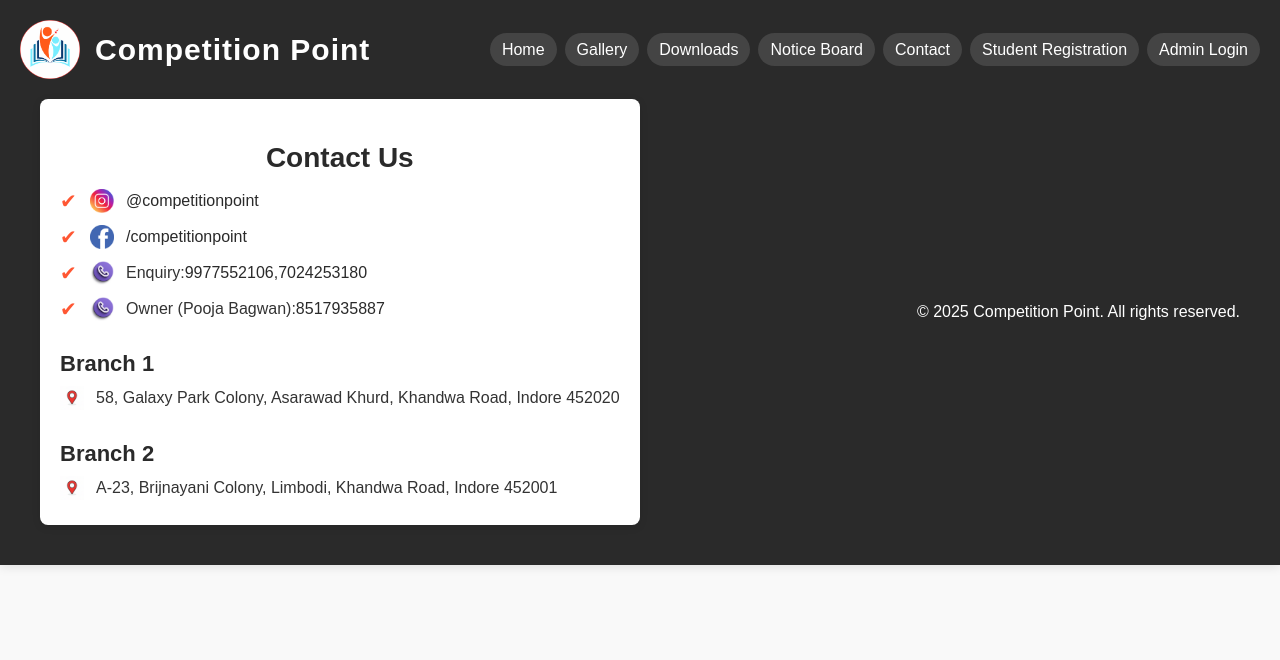
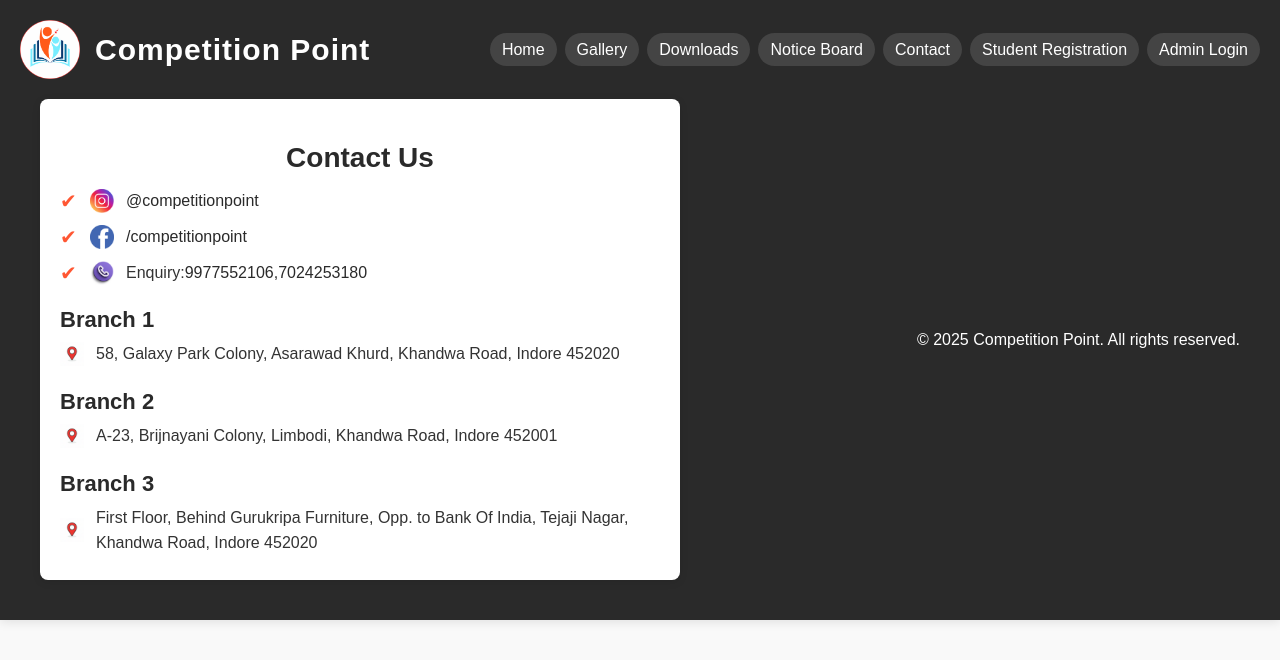
Before and after one commit to competitionpoint/indore, a plain HTML site: page contact.html in a window 1280 px wide. Drawn offline with Linux system fonts and the light colour scheme.

Commit message:
Update contact.html

```diff
--- a/contact.html
+++ b/contact.html
@@ -12,7 +12,7 @@
       background-color: white;
       border-radius: 8px;
       box-shadow: 0 2px 8px rgba(0,0,0,0.1);
-      color: #333; /* ensure default text is dark */
+      color: #333;
     }
     .contact-section h2 {
       font-size: 28px;
@@ -49,8 +49,7 @@
     .branch {
       margin-top: 30px;
       max-width: 600px;
-      margin-left: auto;
-      margin-right: auto;
+      margin: 0 auto;
     }
     .branch h3 {
       font-size: 22px;
@@ -62,7 +61,7 @@
       align-items: center;
       margin: 4px 0;
       font-size: 1rem;
-      color: #333; /* dark text for address */
+      color: #333;
     }
     .branch p a {
       color: #2a2a2a;
@@ -104,12 +103,9 @@
         </li>
         <li>
           <img src="contact.png" alt="Phone" class="icon">
-          Enquiry: <a href="tel:9977552106">9977552106</a>, <a href="tel:7024253180">7024253180</a>
+          Enquiry: <a href="tel:9977552106">9977552106</a> , <a href="tel:7024253180">7024253180</a>
         </li>
-        <li>
-          <img src="contact.png" alt="Owner" class="icon">
-          Owner (Pooja Bagwan): <a href="tel:8517935887">8517935887</a>
-        </li>
+
       </ul>
       <div class="branch">
         <h3>Branch 1</h3>
@@ -125,6 +121,13 @@
           A-23, Brijnayani Colony, Limbodi, Khandwa Road, Indore 452001
         </p>
       </div>
+      <div class="branch">
+        <h3>Branch 3</h3>
+        <p>
+          <img src="location.png" alt="Address" class="icon">
+          First Floor, Behind Gurukripa Furniture, Opp. to Bank Of India, Tejaji Nagar, Khandwa Road, Indore 452020
+        </p>
+      </div>
     </section>
   </main>
   <footer>
```
